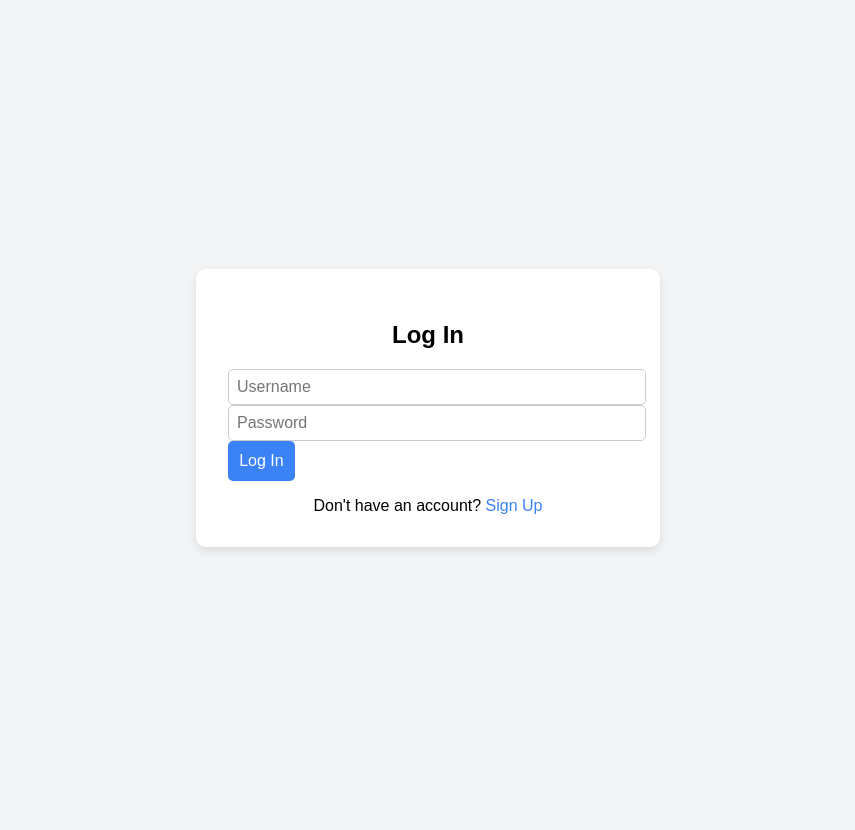
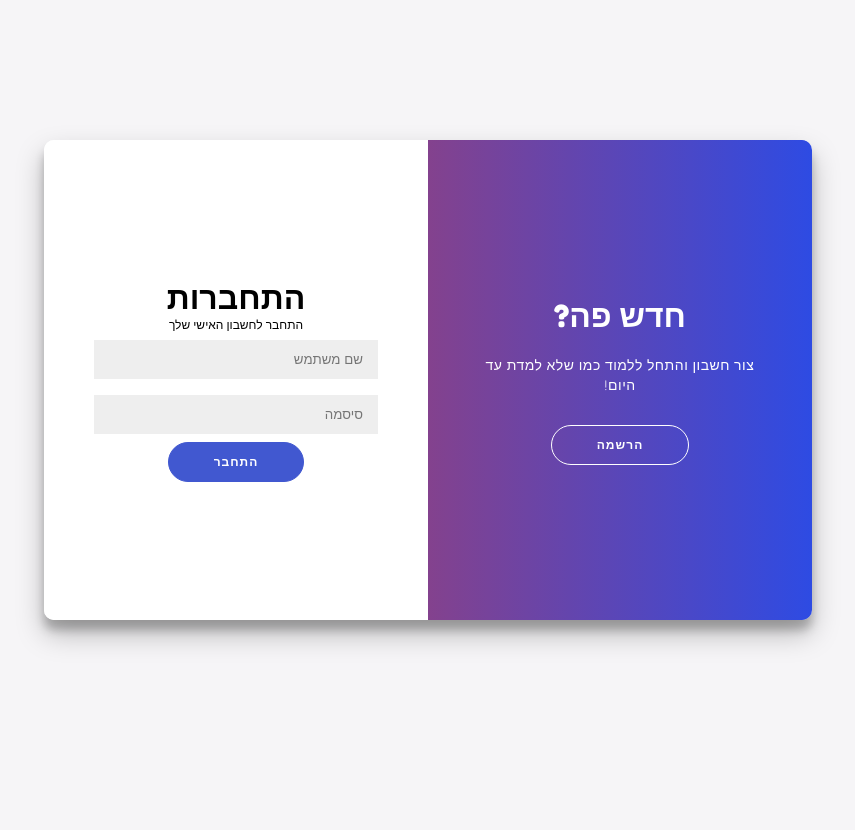
Before and after one commit to TapChap/LibraryCatalog, a Flask app: page / in a window 1280 px wide. Shown: the whole page, without its empty margins (212-1067 px from the left). Before the commit the page ends 551 px from the top, so only its background shows below. Run offline with Flask 3, Linux system fonts and the light colour scheme.

Commit message:
update signup page UI fix book quantity bug

```diff
--- a/app/static/LandingPage/landing.css
+++ b/app/static/LandingPage/landing.css
@@ -1,69 +1,217 @@
+@import url('https://fonts.googleapis.com/css2?family=Fredoka:wght@300..700&display=swap');
+
+* {
+    box-sizing: border-box;
+}
+
 body {
-    font-family: Arial, sans-serif;
-    background-color: #f3f4f6;
+    background: #f6f5f7;
     display: flex;
     justify-content: center;
     align-items: center;
+    flex-direction: column;
+    font-family: "Fredoka", sans-serif;
     height: 100vh;
+    margin: -20px 0 50px;
 }
 
-.container {
-    background-color: white;
-    margin 0.5rem;
-    padding: 2rem;
-    border-radius: 10px;
-    box-shadow: 0 4px 10px rgba(0, 0, 0, 0.1);
-    max-width: 400px;
-    width: 100%;
+h1 {
+    font-weight: bold;
+    direction: rtl;
+    margin: 0;
 }
 
 h2 {
     text-align: center;
+    direction: rtl;
 }
 
-input[type="text"], input[type="password"] {
-    padding: 0.5rem;
-    margin 0.5rem;
-    font-size: 1rem;
-    border: 1px solid #ccc;
-    border-radius: 5px;
+p {
+    direction: rtl;
+    font-size: 14px;
+    font-weight: 100;
+    line-height: 20px;
+    letter-spacing: 0.5px;
+    margin: 20px 0 30px;
+}
+
+span {
+    font-size: 12px;
+}
+
+a {
+    color: #333;
+    font-size: 14px;
+    text-decoration: none;
+    margin: 15px 0;
+}
+
+button {
+    direction: rtl;
+    border-radius: 20px;
+    border: 1px solid #4158D0;
+    background-color: #4158D0;
+    color: #FFFFFF;
+    font-size: 12px;
+    font-weight: bold;
+    padding: 12px 45px;
+    letter-spacing: 1px;
+    text-transform: uppercase;
+    transition: transform 80ms ease-in;
+}
+
+button:active {
+    transform: scale(0.95);
+}
+
+button:focus {
+    outline: none;
+}
+
+button.ghost {
+    background-color: transparent;
+    border-color: #FFFFFF;
+}
+
+form {
+    background-color: #FFFFFF;
+    display: flex;
+    align-items: center;
+    justify-content: center;
+    flex-direction: column;
+    padding: 0 50px;
+    height: 100%;
+    text-align: center;
+}
+
+input {
+    direction: rtl;
+    background-color: #eee;
+    border: none;
+    padding: 12px 15px;
+    margin: 8px 0;
     width: 100%;
 }
 
-button {
-    padding: 0.7rem;
-    font-size: 1rem;
-    background-color: #3b82f6;
-    color: white;
-    border: none;
-    border-radius: 5px;
-    cursor: pointer;
+.container {
+    background-color: #fff;
+    border-radius: 10px;
+    box-shadow: 0 14px 28px rgba(0,0,0,0.25),
+    0 10px 10px rgba(0,0,0,0.22);
+    position: relative;
+    overflow: hidden;
+    width: 768px;
+    max-width: 100%;
+    min-height: 480px;
 }
 
-button:hover {
-    background-color: #2563eb;
+.form-container {
+    position: absolute;
+    top: 0;
+    height: 100%;
+    transition: all 0.6s ease-in-out;
 }
 
-.switch-link {
-    text-align: center;
-    margin-top: 1rem;
+.sign-in-container {
+    left: 0;
+    width: 50%;
+    z-index: 2;
 }
 
-.switch-link a {
-    color: #3b82f6;
-    text-decoration: none;
+.container.right-panel-active .sign-in-container {
+    transform: translateX(100%);
 }
 
-.switch-link a:hover {
-    text-decoration: underline;
+.sign-up-container {
+    left: 0;
+    width: 50%;
+    opacity: 0;
+    z-index: 1;
 }
 
-.error {
-    color: red;
-    text-align: center;
+.container.right-panel-active .sign-up-container {
+    transform: translateX(100%);
+    opacity: 1;
+    z-index: 5;
+    animation: show 0.6s;
 }
 
-.success {
-    color: green;
+@keyframes show {
+    0%, 49.99% {
+        opacity: 0;
+        z-index: 1;
+    }
+
+    50%, 100% {
+        opacity: 1;
+        z-index: 5;
+    }
+}
+
+.overlay-container {
+    position: absolute;
+    top: 0;
+    left: 50%;
+    width: 50%;
+    height: 100%;
+    overflow: hidden;
+    transition: transform 0.6s ease-in-out;
+    z-index: 100;
+}
+
+.container.right-panel-active .overlay-container{
+    transform: translateX(-100%);
+}
+
+.overlay {
+    background: #4158D0;
+    background: -webkit-linear-gradient(to right, #d93838, #2e4be3);
+    background: linear-gradient(to right, #d93838, #2e4be3);
+
+    background-repeat: no-repeat;
+    background-size: cover;
+    background-position: 0 0;
+    color: #FFFFFF;
+    position: relative;
+    left: -100%;
+    height: 100%;
+    width: 200%;
+    transform: translateX(0);
+    transition: transform 0.6s ease-in-out;
+}
+
+.container.right-panel-active .overlay {
+    transform: translateX(50%);
+}
+
+.overlay-panel {
+    position: absolute;
+    display: flex;
+    align-items: center;
+    justify-content: center;
+    flex-direction: column;
+    padding: 0 40px;
     text-align: center;
+    top: 0;
+    height: 100%;
+    width: 50%;
+    transform: translateX(0);
+    transition: transform 0.6s ease-in-out;
 }
+
+.overlay-left {
+    transform: translateX(-20%);
+}
+
+.container.right-panel-active .overlay-left {
+    transform: translateX(0);
+}
+
+.overlay-right {
+    right: 0;
+    transform: translateX(0);
+}
+
+.container.right-panel-active .overlay-right {
+    transform: translateX(20%);
+}
--- a/app/static/LandingPage/landing.js
+++ b/app/static/LandingPage/landing.js
@@ -1,14 +1,28 @@
-function toggleForm() {
-    const signup = document.getElementById("signup-container");
-    const login = document.getElementById("login-container");
-    signup.style.display = signup.style.display === "none" ? "block" : "none";
-    login.style.display = login.style.display === "none" ? "block" : "none";
-}
+document.addEventListener("DOMContentLoaded", function() {
+    const signUpButton = document.getElementById('signUp');
+    const signInButton = document.getElementById('signIn');
+    const container = document.getElementById('container');
+
+    signUpButton.addEventListener('click', () => {
+        container.classList.add("right-panel-active");
+    });
+
+    signInButton.addEventListener('click', () => {
+        container.classList.remove("right-panel-active");
+    });
+
+    document.addEventListener("keydown", function(event) {
+        if (event.key === "Enter") {
+            if (container.classList.contains("right-panel-active")) handleSignup();
+            else handleLogin();
+        }
+    });
+});
 
 async function handleSignup() {
-    const username = document.getElementById("signup-username").value;
-    const display_name = document.getElementById("signup-display").value;
-    const password = document.getElementById("signup-password").value;
+    const username = document.getElementById("signup_username").value;
+    const display_name = document.getElementById("signup_displayName").value;
+    const password = document.getElementById("signup_password").value;
 
     const response = await fetch(`http://${window.CONFIG.SERVER_URL}/user/signup`, {
         method: "POST",
@@ -18,24 +32,18 @@ async function handleSignup() {
 
     const data = await response.json();
 
-    if (response.ok) {
-        await handleLogin(data.user.username, password);
-    } else {
-        alert(data.message);
-    }
+    if (response.ok) await handleLogin(username, password);
+    else alert(data.message);
 }
 
-async function handleLogin(signupUsername="", signupPassword="") {
-    const username = signupUsername || document.getElementById("login-username").value;
-    const password = signupPassword || document.getElementById("login-password").value;
-
-    console.log(signupUsername)
-    console.log(signupPassword)
+async function handleLogin(username="", pass="") {
+    const usernameField = document.getElementById("login_username").value || username;
+    const passwordField = document.getElementById("login_password").value || pass;
 
     const response = await fetch(`http://${window.CONFIG.SERVER_URL}/user/login`, {
         method: "POST",
         headers: {"Content-Type": "application/json"},
-        body: JSON.stringify({"username": username, "password": password}),
+        body: JSON.stringify({"username": usernameField, "password": passwordField}),
     });
 
     data = await response.json();
--- a/app/templates/landing.html
+++ b/app/templates/landing.html
@@ -1,33 +1,47 @@
 <!DOCTYPE html>
-<html lang="en">
+<html lang="he">
 <head>
     <meta charset="UTF-8"/>
     <title>Library Tracker - Login / Signup</title>
     <link rel="stylesheet" href="/static/LandingPage/landing.css">
     <link rel="shortcut icon" href="{{ url_for('static', filename='favicon.ico') }}">
+
 </head>
 <body>
 
-<div class="container" id="signup-container" style="display: none;">
-    <h2>Sign Up</h2>
-    <div id="signup-msg"></div>
-    <input type="text" id="signup-username" placeholder="Username" required/>
-    <input type="text" id="signup-display" placeholder="Display Name" required/>
-    <input type="password" id="signup-password" placeholder="Password" required/>
-    <button onclick="handleSignup()">הרשמה</button>
-    <div class="switch-link">
-        כבר יש לך חשבון? <a href="#" onclick="toggleForm()">הכנס</a>
+<div class="container" id="container">
+    <div class="form-container sign-up-container">
+        <form action="#">
+            <h1>צור חשבון</h1>
+            <span>בכדי להכנס לספרייה</span>
+            <input id="signup_username" type="text" placeholder="שם משתמש" />
+            <input id="signup_displayName" type="text" placeholder="שם תצוגה" />
+            <input id="signup_password" type="password" placeholder="סיסמה" />
+            <button onclick="handleSignup()">הרשמה</button>
+        </form>
     </div>
-</div>
-
-<div class="container" id="login-container">
-    <h2>Log In</h2>
-    <div id="login-msg"></div>
-    <input type="text" id="login-username" placeholder="Username" required/>
-    <input type="password" id="login-password" placeholder="Password" required/>
-    <button onclick="handleLogin()">Log In</button>
-    <div class="switch-link">
-        Don't have an account? <a href="#" onclick="toggleForm()">Sign Up</a>
+    <div class="form-container sign-in-container">
+        <form action="#">
+            <h1>התחברות</h1>
+            <span>התחבר לחשבון האישי שלך</span>
+            <input id="login_username" type="text" placeholder="שם משתמש" />
+            <input id="login_password" type="password" placeholder="סיסמה" />
+            <button onclick="handleLogin()">התחבר</button>
+        </form>
+    </div>
+    <div class="overlay-container">
+        <div class="overlay">
+            <div class="overlay-panel overlay-left">
+                <h1>ברוך שובך!</h1>
+                <p>התחבר לחשבונך כדי להכנס לאתר</p>
+                <button class="ghost" id="signIn">התחבר</button>
+            </div>
+            <div class="overlay-panel overlay-right">
+                <h1>חדש פה?</h1>
+                <p>צור חשבון והתחל ללמוד כמו שלא למדת עד היום!</p>
+                <button class="ghost" id="signUp">הרשמה</button>
+            </div>
+        </div>
     </div>
 </div>
 
```
Also changed, not shown: app/book/Book_db.py (+11 -15 lines), app/static/AdminPage/admin.css (+6 -2 lines), app/static/MainPage/main.css (+12 -4 lines).
